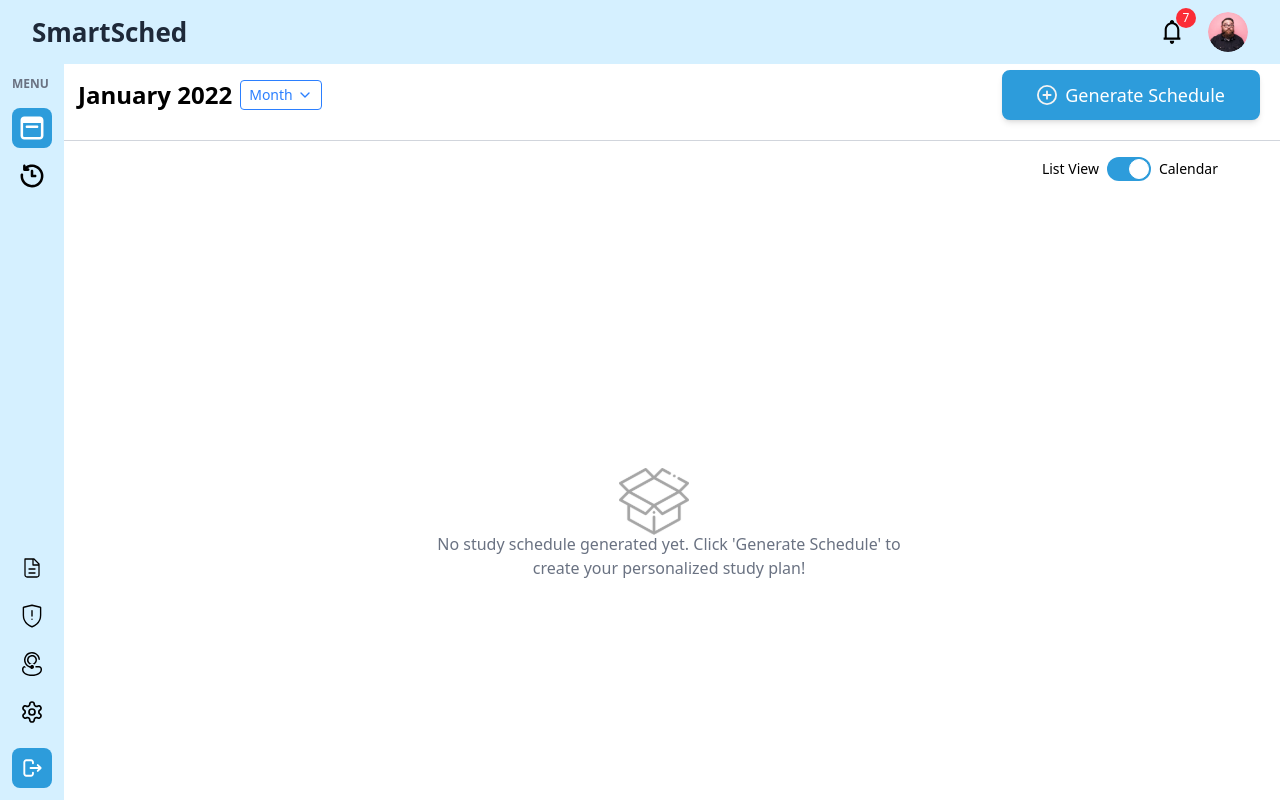
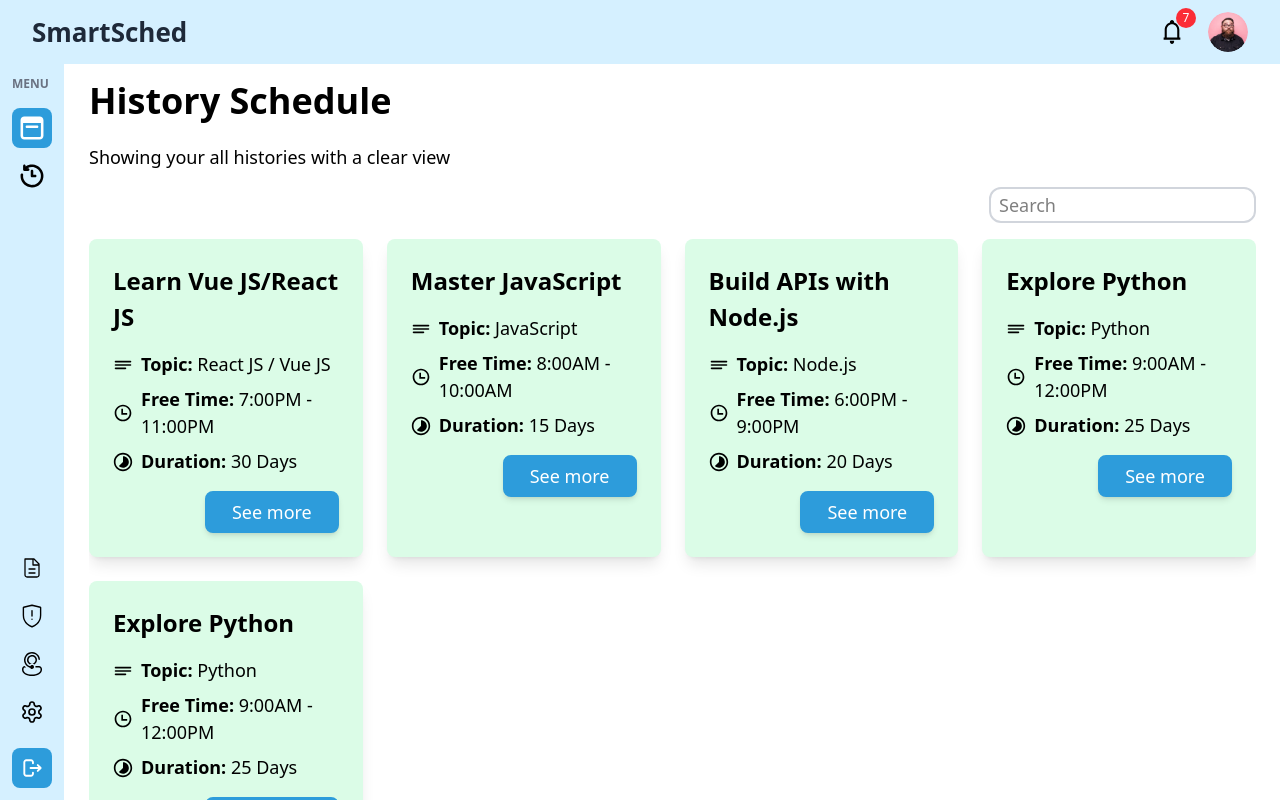
Before and after one commit to MrNobodyCam/SmartSched, a React (Vite) app in the folder frontend/: page /history in a window 1280 px wide. Built offline with nearby package versions, Linux system fonts and the light colour scheme.

Commit message:
update on route

```diff
--- a/frontend/src/App.tsx
+++ b/frontend/src/App.tsx
@@ -1,40 +1,27 @@
 import { useState } from "react";
+import { BrowserRouter as Router } from "react-router-dom";
 import NavBar from "./components/navbar";
 import SideBar from "./components/sidebar";
-import HistoryScreen from "./pages/history_data";
-import CalendarScreen from "./components/generate-schedule";
-import TermOfService from "./pages/termof_service";
-import PolicyScreen from "./pages/policy";
-// Uncomment these imports when the screens are ready
-// import CalendarScreen from "./pages/calendar";
-// import HistoryScreen from "./pages/history";
-// import ServiceScreen from "./screens/ServiceScreen";
-// import PrivacyScreen from "./screens/PrivacyScreen";
-// import ContactScreen from "./screens/ContactScreen";
-// import SettingsScreen from "./screens/SettingsScreen";
+import AppRoutes from "./utils/Routes";
 
 function App() {
   const [isSidebarOpen, setIsSidebarOpen] = useState(false);
-  const [activeScreen, setActiveScreen] = useState("calendar"); // Default to "calendar"
 
   // Function to toggle the sidebar
   const toggleSidebar = () => {
     setIsSidebarOpen(!isSidebarOpen);
   };
 
-  // Function to handle screen change
-  const handleScreenChange = (screen: string) => {
-    setActiveScreen(screen);
-    setIsSidebarOpen(false); // Close the sidebar after selecting a screen
-  };
-
   return (
+    <Router>
       <div className="flex h-screen">
         {/* Sidebar */}
         <SideBar
           isOpen={isSidebarOpen}
-        onScreenChange={handleScreenChange} // Pass screen change handler
           toggleSidebar={toggleSidebar}
+          onScreenChange={function (): void {
+            throw new Error("Function not implemented.");
+          }}
         />
 
         {/* Main Content Area */}
@@ -45,21 +32,16 @@ function App() {
           {/* Main Content */}
           <main
             className={`flex-1 overflow-auto pt-16 ${
-            activeScreen === "calendar"
+              isSidebarOpen
                 ? "pt-[50px] sm:pt-[50px] md:pt-[50px] lg:pt-[50px] xl:pt-[50px] 2xl:pt-[50px] md:ml-[58px] lg:ml-[58px] xl:ml-[58px] 2xl:ml-[58px]"
-              : "pt-[50px] sm:pt-[50px] md:pt-[78px] lg:pt-[78px] xl:pt-[50px] 2xl:pt-[50px] ml-[-5px] md:ml-[78px] lg:ml-[78px] xl:ml-[78px] 2xl:ml-[78px]"
+                : "pt-[50px] sm:pt-[50px] md:pt-[78px] lg:pt-[78px] xl:pt-[50px] 2xl:pt-[50px] ml-[-5px] md:ml-[78px] lg:ml-[78px] xl:ml-[65px] 2xl:ml-[65px]"
             }`}
           >
-          {/* Dynamically Render Screens Based on Active Screen */}
-          {activeScreen === "calendar" && <CalendarScreen />}
-          {activeScreen === "history" && <HistoryScreen />}
-          {activeScreen === "service" && <TermOfService />}
-          {activeScreen === "privacy" && <PolicyScreen />}
-          {activeScreen === "contact" && <h1>Contact Screen</h1>}
-          {activeScreen === "setting" && <h1>Settings Screen</h1>}
+            <AppRoutes />
           </main>
         </div>
       </div>
+    </Router>
   );
 }
 
--- a/frontend/src/components/generate-schedule.tsx
+++ b/frontend/src/components/generate-schedule.tsx
@@ -1,4 +1,4 @@
-import React, { useState } from "react";
+import { useState } from "react";
 import BoxIcon from "../assets/images/box 1.svg";
 import PlusIcon from "../assets/icons/Icon (2).svg";
 import { ChevronDown } from "react-feather";
@@ -9,7 +9,7 @@ const EmptySchedule = () => {
 
   return (
     <div className="w-full h-screen flex flex-col bg-white font-inter mx-auto shadow-md">
-      <div className="border-b  border-gray-300 p-1">
+      <div className="border-b w-full border-gray-300 p-1 fixed   bg-white z-10">
         <div className="flex sm:flex-row flex-col p-4">
           <div className="flex flex-row items-center space-x-2 sm:mb-0 mb-4 justify-center">
             <h1 className="text-2xl font-semibold">January 2022</h1>
@@ -17,14 +17,14 @@ const EmptySchedule = () => {
               Month <ChevronDown size={16} className="ml-1" />
             </button>
           </div>
-          <div className="flex justify-end sm:justify-end sm:ml-auto mt-4 sm:mt-0 pl-40">
+          <div className="flex justify-end sm:justify-end sm:ml-auto mt-5 sm:mt-0 pr-15 pl-40 ">
             <PrimaryBtn
-              py="py-2"
+              py="py-2 sm:py-3 px-4 sm:px-6"
               extraContent={
                 <img
                   src={PlusIcon}
                   alt="Generate Schedule"
-                  className="w-3 h-3 sm:w-5 sm:h-5 "
+                  className="w-5 h-5 sm:w-5 sm:h-5"
                 />
               }
             >
@@ -34,7 +34,7 @@ const EmptySchedule = () => {
         </div>
       </div>
 
-      <div className="flex justify-end p-4 sm:mr-[46px] mr-0">
+      <div className="flex justify-end p-7 sm:mr-[46px] mr-0 mt-[80px]">
         <div className="flex items-center space-x-2">
           <span className="text-sm">List View</span>
           <label className="inline-flex items-center cursor-pointer">
@@ -47,12 +47,13 @@ const EmptySchedule = () => {
                 setViewType(viewType === "list" ? "calendar" : "list")
               }
             />
-            <div className="relative w-11 h-6 bg-gray-400 peer-focus:outline-none peer-focus:ring-4  rounded-full peer peer-checked:after:translate-x-full rtl:peer-checked:after:-translate-x-full peer-checked:after:border-white after:content-[''] after:absolute after:top-[2px] after:start-[2px] after:bg-white after:border-gray-300 after:border after:rounded-full after:h-5 after:w-5 after:transition-all  peer-checked:bg-[#2D9CDB]"></div>
+            <div className="relative w-11 h-6 bg-gray-400 peer-focus:outline-none peer-focus:ring-4 rounded-full peer peer-checked:after:translate-x-full rtl:peer-checked:after:-translate-x-full peer-checked:after:border-white after:content-[''] after:absolute after:top-[2px] after:start-[2px] after:bg-white after:border-gray-300 after:border after:rounded-full after:h-5 after:w-5 after:transition-all peer-checked:bg-[#2D9CDB]"></div>
           </label>
           <span className="text-sm">Calendar</span>
         </div>
       </div>
-      <div className="w-full flex-grow flex items-center justify-center text-white">
+
+      <div className="w-full flex-grow flex items-center justify-center text-white overflow-y-auto mt-[160px]">
         <div className="flex flex-col items-center justify-center max-w-lg mx-auto px-4 text-center">
           <div className="w-25 h-12 mb-4">
             <img src={BoxIcon} alt="Empty box" className="max-w-full h-auto" />
--- a/frontend/src/components/sidebar.tsx
+++ b/frontend/src/components/sidebar.tsx
@@ -1,4 +1,5 @@
-import React from "react";
+import React, { useEffect } from "react";
+import { Link } from "react-router-dom";
 import calendarIcon from "../assets/icons/calendar.svg";
 import history from "../assets/icons/history.svg";
 import service from "../assets/icons/service.svg";
@@ -54,7 +55,13 @@ const SideBar: React.FC<SideBarProps> = ({
   onScreenChange,
   toggleSidebar,
 }) => {
-  const [selectedItem, setSelectedItem] = React.useState("calendar");
+  const [selectedItem, setSelectedItem] = React.useState(
+    localStorage.getItem("selectedItem") || "calendar"
+  );
+
+  useEffect(() => {
+    localStorage.setItem("selectedItem", selectedItem);
+  }, [selectedItem]);
 
   const handleItemClick = (item: string) => {
     setSelectedItem(item);
@@ -73,6 +80,7 @@ const SideBar: React.FC<SideBarProps> = ({
         <div>
           <p className="font-bold uppercase text-gray-500 text-xs mb-4">MENU</p>
           <ul>
+            <Link to="/calendar">
               <MenuItem
                 icon={calendarIcon}
                 label="Calendar"
@@ -80,6 +88,8 @@ const SideBar: React.FC<SideBarProps> = ({
                 onClick={() => handleItemClick("calendar")}
                 isOpen={isOpen}
               />
+            </Link>
+            <Link to="/history">
               <MenuItem
                 icon={history}
                 label="History Schedule"
@@ -87,12 +97,14 @@ const SideBar: React.FC<SideBarProps> = ({
                 onClick={() => handleItemClick("history")}
                 isOpen={isOpen}
               />
+            </Link>
           </ul>
         </div>
 
         {/* Secondary Menu */}
         <div>
           <ul>
+            <Link to="/service">
               <MenuItem
                 icon={service}
                 label="Terms of Service"
@@ -100,6 +112,8 @@ const SideBar: React.FC<SideBarProps> = ({
                 onClick={() => handleItemClick("service")}
                 isOpen={isOpen}
               />
+            </Link>
+            <Link to="/privacy">
               <MenuItem
                 icon={privacy}
                 label="Privacy Policy"
@@ -107,6 +121,8 @@ const SideBar: React.FC<SideBarProps> = ({
                 onClick={() => handleItemClick("privacy")}
                 isOpen={isOpen}
               />
+            </Link>
+            <Link to="/contact">
               <MenuItem
                 icon={contact}
                 label="Contact Us"
@@ -114,6 +130,8 @@ const SideBar: React.FC<SideBarProps> = ({
                 onClick={() => handleItemClick("contact")}
                 isOpen={isOpen}
               />
+            </Link>
+            <Link to="/setting">
               <MenuItem
                 icon={setting}
                 label="Settings"
@@ -121,6 +139,7 @@ const SideBar: React.FC<SideBarProps> = ({
                 onClick={() => handleItemClick("setting")}
                 isOpen={isOpen}
               />
+            </Link>
           </ul>
 
           {/* Custom Logout Button */}
--- a/frontend/src/pages/history_data.tsx
+++ b/frontend/src/pages/history_data.tsx
@@ -63,7 +63,7 @@ function HistoryScreen() {
   return (
     <>
       {/* Container */}
-      <div className="relative w-full p-4 sm:p-6">
+      <div className="relative w-full min-h-screen p-4 sm:p-6">
         {/* Title */}
         <h1 className="text-[30px] md:text-[32px] lg:text-[36px] font-bold text-black">
           History Schedule
@@ -80,14 +80,14 @@ function HistoryScreen() {
               placeholder="Search"
               value={searchTerm}
               onChange={handleSearch}
-              className="outline-none text-opacity-40 mr-2 flex-grow text-sm sm:text-base"
+              className="outline-none text-opacity-40 mr-2 flex-grow text-[14px] md:text-[16px] lg:text-[18px]"
             />
             {/* <img src={search} alt="Search" className="w-5 h-5 sm:w-6 sm:h-6" /> */}
           </div>
         </div>
 
         {/* Cards Container */}
-        <div className="mt-4 h-[398px] overflow-y-auto pb-5">
+        <div className="mt-4 h-[calc(100vh-200px)] overflow-y-auto pb-5">
           <div className="grid grid-cols-1 sm:grid-cols-2 lg:grid-cols-3 xl:grid-cols-4 gap-4 sm:gap-6">
             {historyData.length > 0 ? (
               historyData.map((item) => (
@@ -119,7 +119,7 @@ function HistoryScreen() {
                         alt="Time"
                         className="w-4 h-4 sm:w-5 sm:h-5 mr-2"
                       />
-                      <p className="text-sm sm:text-base lg:text-lg text-black">
+                      <p className="text-[14px] md:text-[16px] lg:text-[18px] text-black">
                         <span className="font-semibold">Free Time:</span>{" "}
                         {item.freeTime}
                       </p>
@@ -131,26 +131,22 @@ function HistoryScreen() {
                         alt="Duration"
                         className="w-4 h-4 sm:w-5 sm:h-5 mr-2"
                       />
-                      <p className="text-sm sm:text-base lg:text-lg text-black">
+                      <p className="text-[14px] md:text-[16px] lg:text-[18px] text-black">
                         <span className="font-semibold">Duration:</span>{" "}
                         {item.duration}
                       </p>
                     </div>
-                    {/* Button */}
                   </div>
                   <div className="mt-4 ml-auto flex justify-end">
                     <PrimaryBtn py="py-1" px="px-8 md:px-6 lg:px-6">
                       See more
                     </PrimaryBtn>
                   </div>
-                  {/* <button className="mt-4 ml-auto block w-full sm:w-auto bg-[rgba(45,156,219,0.8)] bg-opacity-80 text-white py-2 px-4 rounded-lg shadow-md text-xs sm:text-sm lg:text-base">
-                  See more
-                </button> */}
                 </div>
               ))
             ) : (
               <div className="col-span-full flex items-center justify-center min-h-[50vh]">
-                <p className="text-black text-center text-lg sm:text-xl lg:text-2xl">
+                <p className="text-[20px] md:text-[22px] lg:text-[24px] text-black text-center">
                   No results found.
                 </p>
               </div>
--- a/frontend/src/pages/policy.tsx
+++ b/frontend/src/pages/policy.tsx
@@ -9,7 +9,7 @@ function Policy() {
         </h1>
 
         {/* Privacy Policy Content */}
-        <div className="mt-6 space-y-4">
+        <div className=" space-y-4">
           {/* Information We Collect Section */}
           <div className="rounded-lg shadow-lg p-3 sm:p-4">
             <h2 className="text-[20px] md:text-[22px] lg:text-[24px] font-bold text-black">
--- a/frontend/src/pages/termof_service.tsx
+++ b/frontend/src/pages/termof_service.tsx
@@ -9,7 +9,7 @@ function TermOfService() {
         </h1>
 
         {/* Terms Content */}
-        <div className="mt-6 space-y-4">
+        <div className="space-y-4">
           {/* Acceptance of Terms Section */}
           <div className="rounded-lg shadow-lg p-3 sm:p-4">
             <h2 className="text-[20px] md:text-[22px] lg:text-[24px] font-bold text-black">
--- /dev/null
+++ b/frontend/src/utils/Routes.tsx
@@ -0,0 +1,21 @@
+import { Route, Routes } from "react-router-dom";
+import HistoryScreen from "../pages/history_data";
+import CalendarScreen from "../components/generate-schedule";
+import TermOfService from "../pages/termof_service";
+import PolicyScreen from "../pages/policy";
+
+const AppRoutes = () => {
+  return (
+    <Routes>
+      //screens
+      <Route path="/calendar" element={<CalendarScreen />} />
+      <Route path="/history" element={<HistoryScreen />} />
+      <Route path="/service" element={<TermOfService />} />
+      <Route path="/privacy" element={<PolicyScreen />} />
+      <Route path="/contact" element={<h1>Contact Screen</h1>} />
+      <Route path="/setting" element={<h1>Settings Screen</h1>} />
+    </Routes>
+  );
+};
+
+export default AppRoutes;
```
Lines whose indentation alone changed are shown as unchanged.
